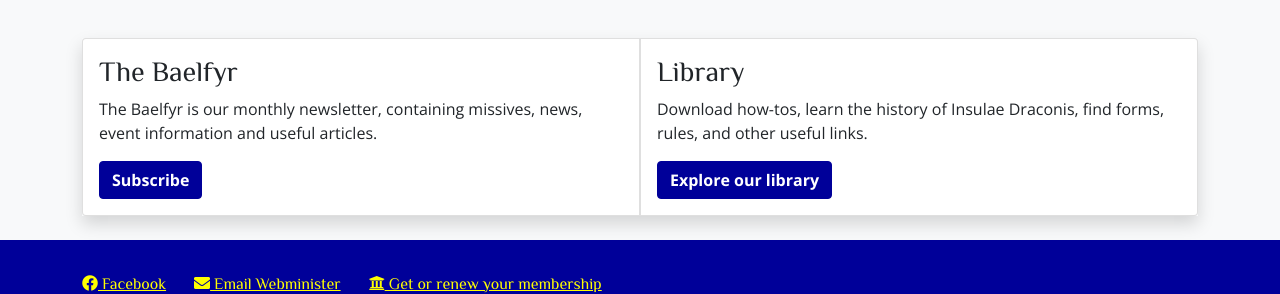
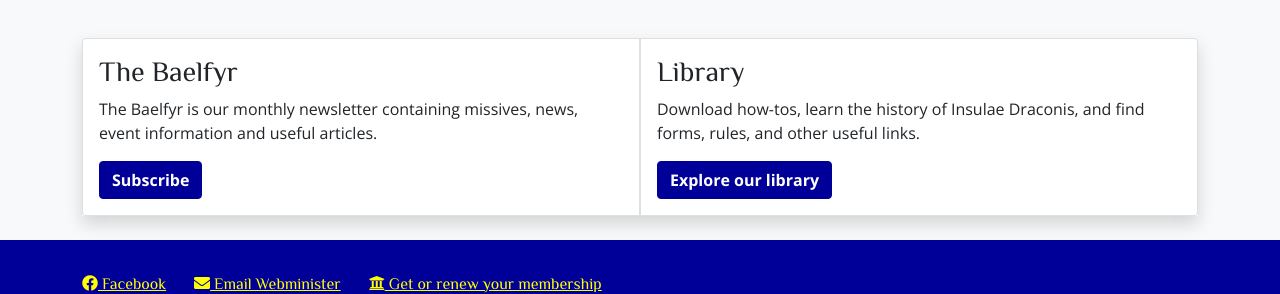
Before and after one commit to drachenwald/insulae-draconis, a Jekyll site: the page built from index.html, in a window 1280 px wide and 900 px high, scrolled down 1038 px. Shown: the part 228-522 px from the top of the window. Built offline with Jekyll 4.4.1, drawn with Linux system fonts in a browser that asks for light colours; comment, search, counter and statistics services are not loaded.

Commit message:
Update index.html

```diff
--- a/index.html
+++ b/index.html
@@ -16,7 +16,7 @@
 <div class="card-group shadow">
   <div class="card">
     <img src="/images/splash/new.jpg" class="card-img-top" />
-    <div class="card-body">
+    <div class="card-body-center">
       <h5 class="card-title">New to Insulae Draconis?</h5>
       <p class="card-text">Welcome to these Current Middle Ages.</p>
       <p class="card-text">
@@ -92,7 +92,7 @@
     <div class="card-body">
       <h3 class="card-title">The Baelfyr</h3>
       <p class="card-text">
-        The Baelfyr is our monthly newsletter, containing missives, news, event information
+        The Baelfyr is our monthly newsletter containing missives, news, event information
         and useful articles.
       </p>
       <p class="card-text">
@@ -105,7 +105,7 @@
     <div class="card-body">
       <h3 class="card-title">Library</h5>
       <p class="card-text">
-        Download how-tos, learn the history of Insulae Draconis,
+        Download how-tos, learn the history of Insulae Draconis, and
         find forms, rules, and other useful links.
       </p>
       <p class="card-text">
```
